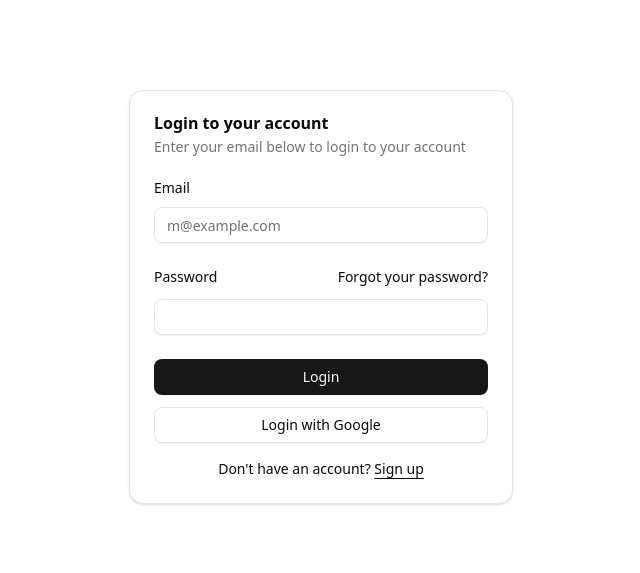
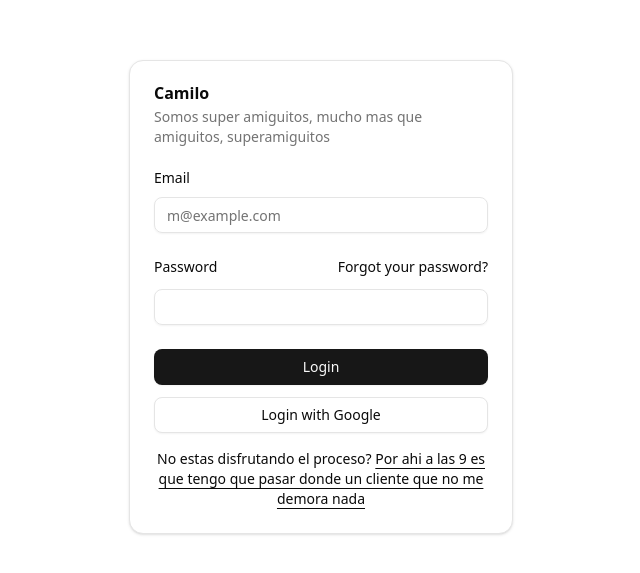
Before and after one commit to MiguelRestrepoL/ConectaBiz2, a Next.js app in the folder frontend/my-login-app/: page / in a window 1280 px wide. Shown: the part 103-676 px from the top of the page, without its empty margins (319-959 px from the left). Built offline with nearby package versions, Linux system fonts and the light colour scheme.

Commit message:
Update login-form.jsx

```diff
--- a/frontend/my-login-app/src/components/login-form.jsx
+++ b/frontend/my-login-app/src/components/login-form.jsx
@@ -18,9 +18,9 @@ export function LoginForm({
     (<div className={cn("flex flex-col gap-6", className)} {...props}>
       <Card>
         <CardHeader>
-          <CardTitle>Login to your account</CardTitle>
+          <CardTitle>Camilo</CardTitle>
           <CardDescription>
-            Enter your email below to login to your account
+            Somos super amiguitos, mucho mas que amiguitos, superamiguitos
           </CardDescription>
         </CardHeader>
         <CardContent>
@@ -51,9 +51,9 @@ export function LoginForm({
               </div>
             </div>
             <div className="mt-4 text-center text-sm">
-              Don&apos;t have an account?{" "}
+              No estas disfrutando el proceso?{" "}
               <a href="#" className="underline underline-offset-4">
-                Sign up
+                Por ahi a las 9 es que tengo que pasar donde un cliente que no me demora nada
               </a>
             </div>
           </form>
```
